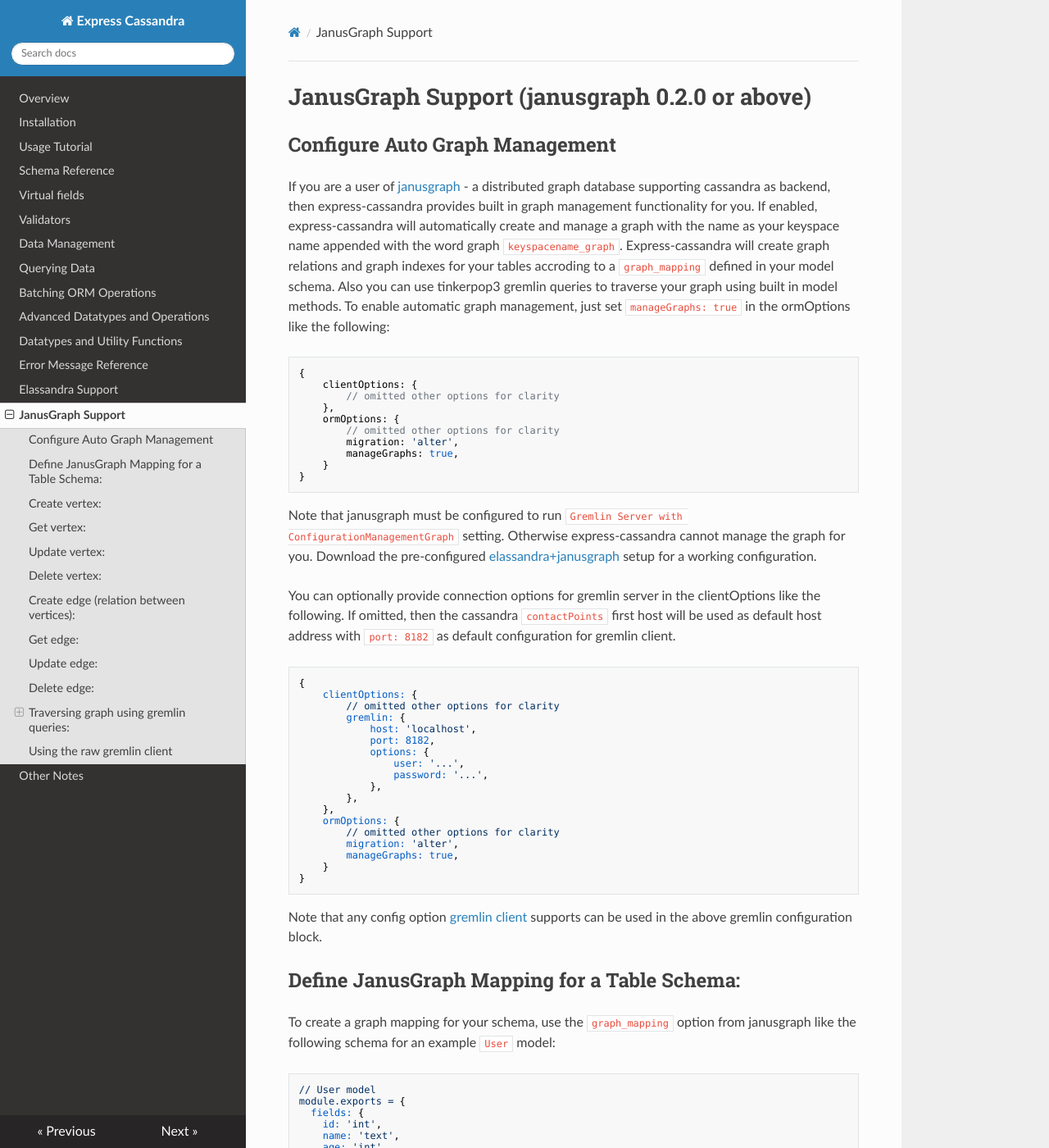
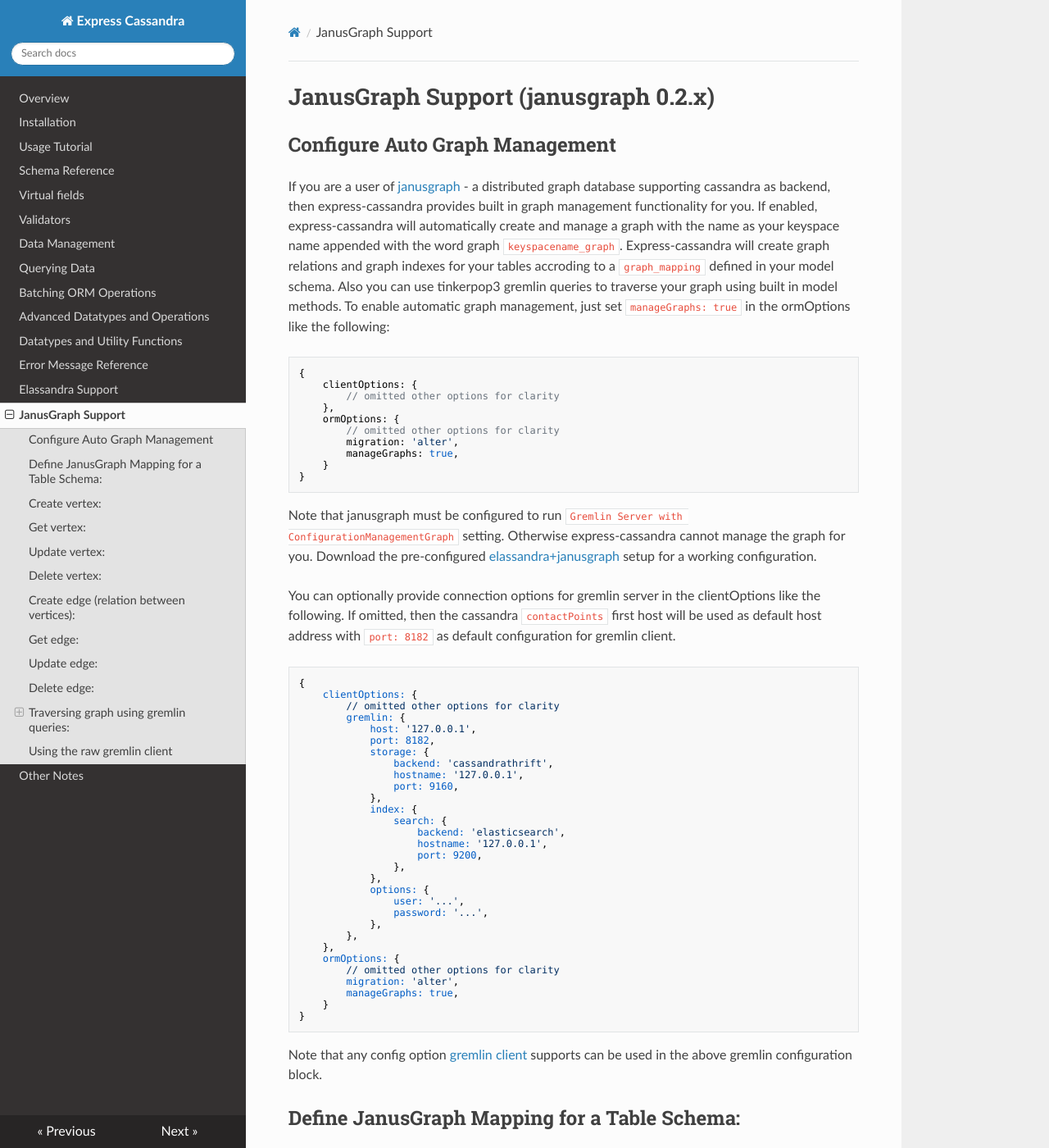
Before and after one commit to masumsoft/express-cassandra, an MkDocs documentation site: the page built from docs/janusgraph.md, in a window 1280 px wide and 1400 px high. Shown: the whole window at 82% size. Built offline with MkDocs 1.6.1, drawn with Linux system fonts in a browser that asks for light colours; nearby versions of some CDN libraries; old or Windows-style settings are respelled for this version of MkDocs.

Commit message:
feat: allow more control in janusgraph configuration

```diff
--- a/docs/janusgraph.md
+++ b/docs/janusgraph.md
@@ -1,4 +1,4 @@
-# JanusGraph Support (janusgraph 0.2.0 or above)
+# JanusGraph Support (janusgraph 0.2.x)
 
 ## Configure Auto Graph Management
 
@@ -26,8 +26,20 @@ You can optionally provide connection options for gremlin server in the clientOp
     clientOptions: {
         // omitted other options for clarity
         gremlin: {
-            host: 'localhost',
+            host: '127.0.0.1',
             port: 8182,
+            storage: {
+                backend: 'cassandrathrift',
+                hostname: '127.0.0.1',
+                port: 9160,
+            },
+            index: {
+                search: {
+                    backend: 'elasticsearch',
+                    hostname: '127.0.0.1',
+                    port: 9200,
+                },
+            },
             options: {
                 user: '...',
                 password: '...',
```
Also changed, not shown: docs/elassandra.md (+1 -1 lines), 2 other files.
